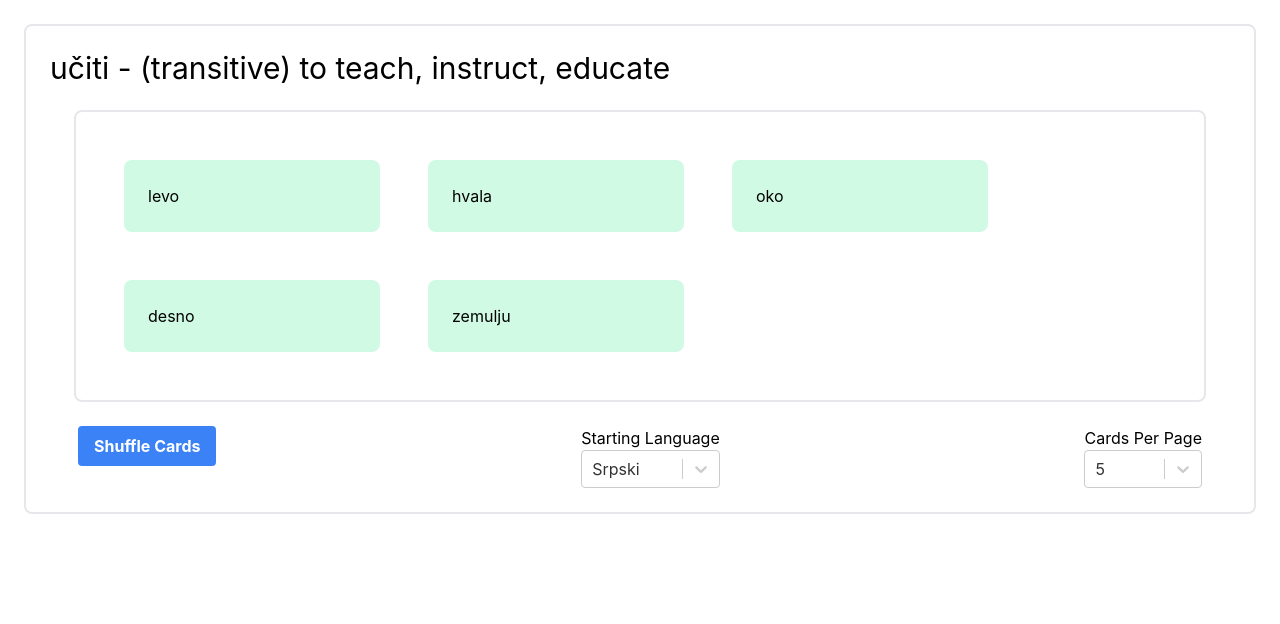
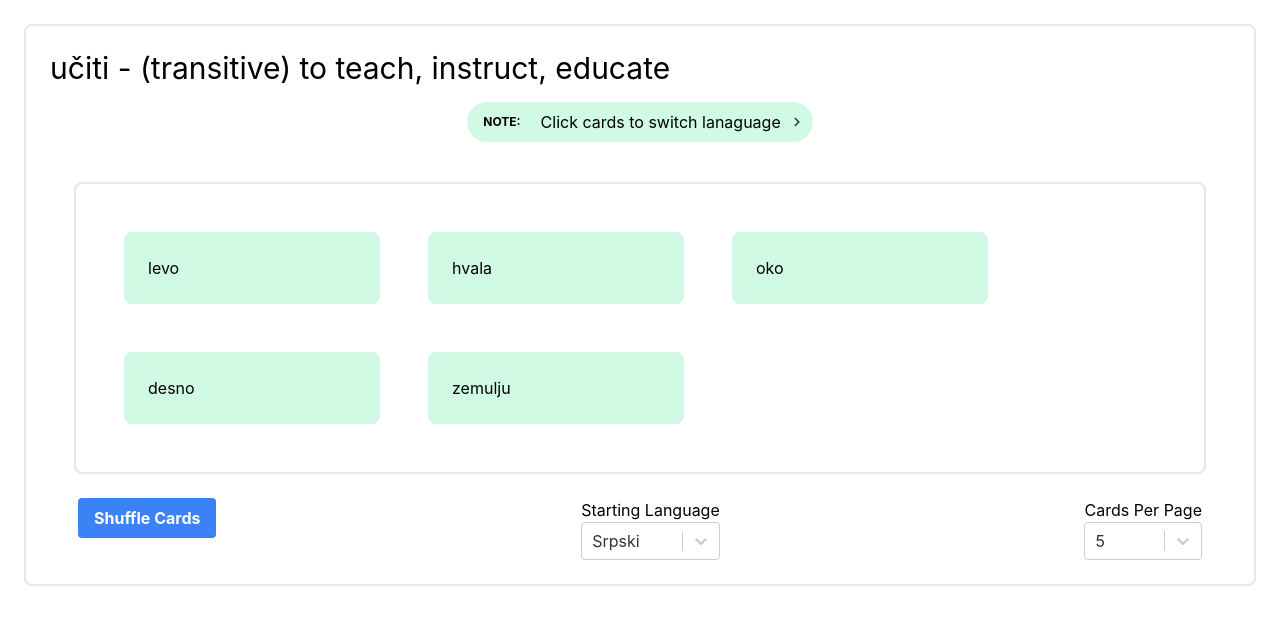
Before and after one commit to MarkNenadov/uciti, a React (Create React App) app: page / in a window 1280 px wide. Shown: the top 624 px of the page. Built offline with nearby package versions, Linux system fonts and the light colour scheme.

Commit message:
some styling and cleanup

```diff
--- a/src/App.tsx
+++ b/src/App.tsx
@@ -4,6 +4,7 @@ import { FlashCard } from './Model/FlashCard'
 import React, { useEffect, useMemo, useState } from 'react';
 import { pickRandomItems } from './Utils/RandomUtils';
 import { getAllFlashCards } from "./FlashCardData";
+import { NoteBanner } from "./Components/NoteBanner"
 
 function App() {
   const allFlashCards: FlashCard[] = useMemo( () => getAllFlashCards(), [] );
@@ -24,6 +25,8 @@ function App() {
         </p>
       </header>
 
+      <NoteBanner text={ "Click cards to switch lanaguage" } />
+
       <FlashCardStack
         flashCards={ selectedFlashCards }
         startingLanguage={ startingLanguage }
@@ -35,7 +38,9 @@ function App() {
         setCardsPerPage={ setCardsPerPage }
         cardsPerPage={ cardsPerPage }
         cardCount={ allFlashCards.length }
-        shuffleCards={ () => { setSelectedFlashCards( pickRandomItems( allFlashCards, cardsPerPage ) ) } }
+        shuffleCards={ () => {
+          setSelectedFlashCards( pickRandomItems( allFlashCards, cardsPerPage ) );
+        } }
       />
     </div>
   );
--- a/src/Components/FlashCardControlBar.tsx
+++ b/src/Components/FlashCardControlBar.tsx
@@ -1,3 +1,4 @@
+import React from 'react';
 import Select from 'react-select';
 
 interface FlashCardStackProps {
--- a/src/Components/FlashCardStack.tsx
+++ b/src/Components/FlashCardStack.tsx
@@ -1,6 +1,6 @@
+import React from 'react';
 import { FlashCardView } from './FlashCardView';
 import { FlashCard } from '../Model/FlashCard'
-
 
 interface FlashCardStackProps {
     flashCards: FlashCard[]
@@ -9,6 +9,7 @@ interface FlashCardStackProps {
 
 export function FlashCardStack( props: FlashCardStackProps ) {
     const {flashCards, startingLanguage} = props;
+
     return (
         <div  className="flex flex-wrap border-2 rounded-lg w-7/8 m-6 p-6">
             {
--- a/src/Components/FlashCardView.tsx
+++ b/src/Components/FlashCardView.tsx
@@ -8,7 +8,7 @@ interface FlashCardProps {
 }
 
 export function FlashCardView( props: FlashCardProps ) {
-    const {flashCard, startingLanguage} = props;
+    const {flashCard, startingLanguage } = props;
     const [showSerbian, setShowSerbian] = useState( startingLanguage === "SR" );
 
     useEffect( () => {
@@ -18,11 +18,13 @@ export function FlashCardView( props: FlashCardProps ) {
     return (
         <div>
             <div
-                className="cursor-pointer border-1 rounded-lg w-64 m-6 p-6 bg-emerald-100 hover:bg-emerald-200"
+                className="flex justify-between cursor-pointer border-1 rounded-lg w-64 m-6 p-6 bg-emerald-100 hover:bg-emerald-200"
                 onClick={ () => { setShowSerbian( !showSerbian );} }
             >
-                { showSerbian && flashCard.serbianTranslation }
-                { !showSerbian && flashCard.englishTranslation }
+                <div>
+                    { showSerbian && flashCard.serbianTranslation }
+                    { !showSerbian && flashCard.englishTranslation }
+                </div>
             </div>
         </div>
     )
--- /dev/null
+++ b/src/Components/NoteBanner.tsx
@@ -0,0 +1,20 @@
+//@ts-ignore
+import React from 'react';
+
+interface NoteBannerProps {
+    text: string
+}
+
+export function NoteBanner( props: NoteBannerProps ) {
+    const { text } = props;
+
+    return (
+        <div className=" text-center py-4 lg:px-4">
+        <div className="p-2 bg-emerald-100 items-center leading-none lg:rounded-full flex lg:inline-flex" role="alert">
+          <span className="flex rounded-full uppercase px-2 py-1 text-xs font-bold mr-3">Note:</span>
+          <span className="font-semçibold mr-2 text-left flex-auto">{  text }</span>
+          <svg className="fill-current opacity-75 h-4 w-4" xmlns="http://www.w3.org/2000/svg" viewBox="0 0 20 20"><path d="M12.95 10.707l.707-.707L8 4.343 6.586 5.757 10.828 10l-4.242 4.243L8 15.657l4.95-4.95z"/></svg>
+        </div>
+        </div>
+      )
+}
--- a/src/FlashCardData.ts
+++ b/src/FlashCardData.ts
@@ -1,4 +1,7 @@
-export const getAllFlashCards = () => {
+import { FlashCard } from './Model/FlashCard'
+
+
+export const getAllFlashCards = () : FlashCard[]  => {
     return [
         {serbianTranslation: "hvala", englishTranslation: "thank you"},
         {serbianTranslation: "mačka", englishTranslation: "cat"},
--- a/src/index.css
+++ b/src/index.css
@@ -471,14 +471,29 @@ video {
 .m-6 {
   margin: 1.5rem;
 }
+.mr-2 {
+  margin-right: 0.5rem;
+}
+.mr-3 {
+  margin-right: 0.75rem;
+}
 .flex {
   display: flex;
+}
+.h-4 {
+  height: 1rem;
+}
+.w-4 {
+  width: 1rem;
 }
 .w-64 {
   width: 16rem;
 }
 .w-full {
   width: 100%;
+}
+.flex-auto {
+  flex: 1 1 auto;
 }
 .cursor-pointer {
   cursor: pointer;
@@ -489,8 +504,17 @@ video {
 .flex-wrap {
   flex-wrap: wrap;
 }
+.items-center {
+  align-items: center;
+}
+.justify-between {
+  justify-content: space-between;
+}
 .rounded {
   border-radius: 0.25rem;
+}
+.rounded-full {
+  border-radius: 9999px;
 }
 .rounded-lg {
   border-radius: 0.5rem;
@@ -506,16 +530,38 @@ video {
   --tw-bg-opacity: 1;
   background-color: rgb(209 250 229 / var(--tw-bg-opacity));
 }
+.bg-emerald-500 {
+  --tw-bg-opacity: 1;
+  background-color: rgb(16 185 129 / var(--tw-bg-opacity));
+}
+.fill-current {
+  fill: currentColor;
+}
+.p-2 {
+  padding: 0.5rem;
+}
 .p-6 {
   padding: 1.5rem;
+}
+.px-2 {
+  padding-left: 0.5rem;
+  padding-right: 0.5rem;
 }
 .px-4 {
   padding-left: 1rem;
   padding-right: 1rem;
 }
+.py-1 {
+  padding-top: 0.25rem;
+  padding-bottom: 0.25rem;
+}
 .py-2 {
   padding-top: 0.5rem;
   padding-bottom: 0.5rem;
+}
+.py-4 {
+  padding-top: 1rem;
+  padding-bottom: 1rem;
 }
 .pb-5 {
   padding-bottom: 1.25rem;
@@ -526,16 +572,35 @@ video {
 .pr-7 {
   padding-right: 1.75rem;
 }
+.text-left {
+  text-align: left;
+}
+.text-center {
+  text-align: center;
+}
 .text-3xl {
   font-size: 1.875rem;
   line-height: 2.25rem;
 }
+.text-xs {
+  font-size: 0.75rem;
+  line-height: 1rem;
+}
 .font-bold {
   font-weight: 700;
+}
+.uppercase {
+  text-transform: uppercase;
+}
+.leading-none {
+  line-height: 1;
 }
 .text-white {
   --tw-text-opacity: 1;
   color: rgb(255 255 255 / var(--tw-text-opacity));
+}
+.opacity-75 {
+  opacity: 0.75;
 }
 
 body {
@@ -576,3 +641,19 @@ code {
     padding-bottom: 0px;
   }
 }
+
+@media (min-width: 1024px) {
+
+  .lg\:inline-flex {
+    display: inline-flex;
+  }
+
+  .lg\:rounded-full {
+    border-radius: 9999px;
+  }
+
+  .lg\:px-4 {
+    padding-left: 1rem;
+    padding-right: 1rem;
+  }
+}
```
